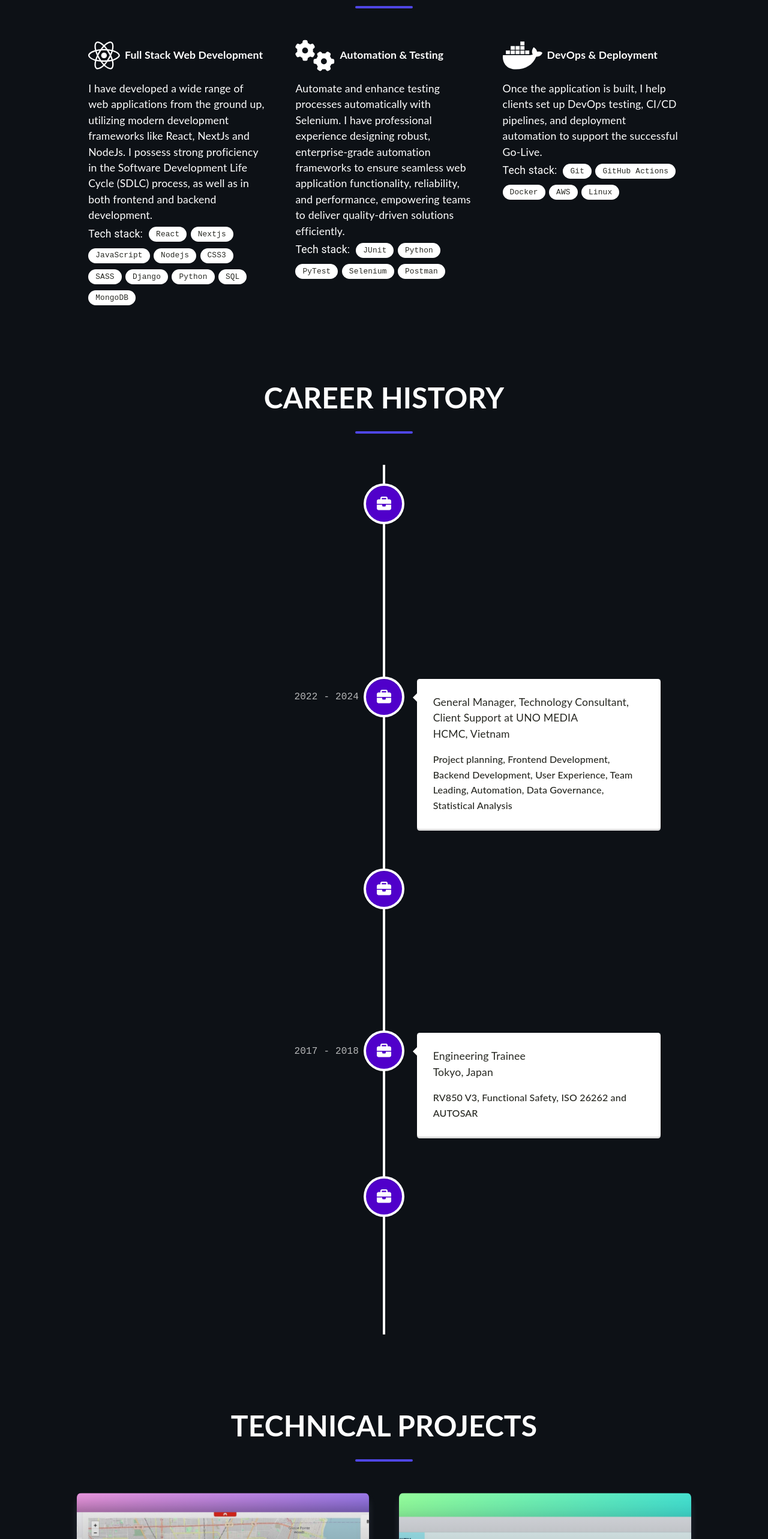
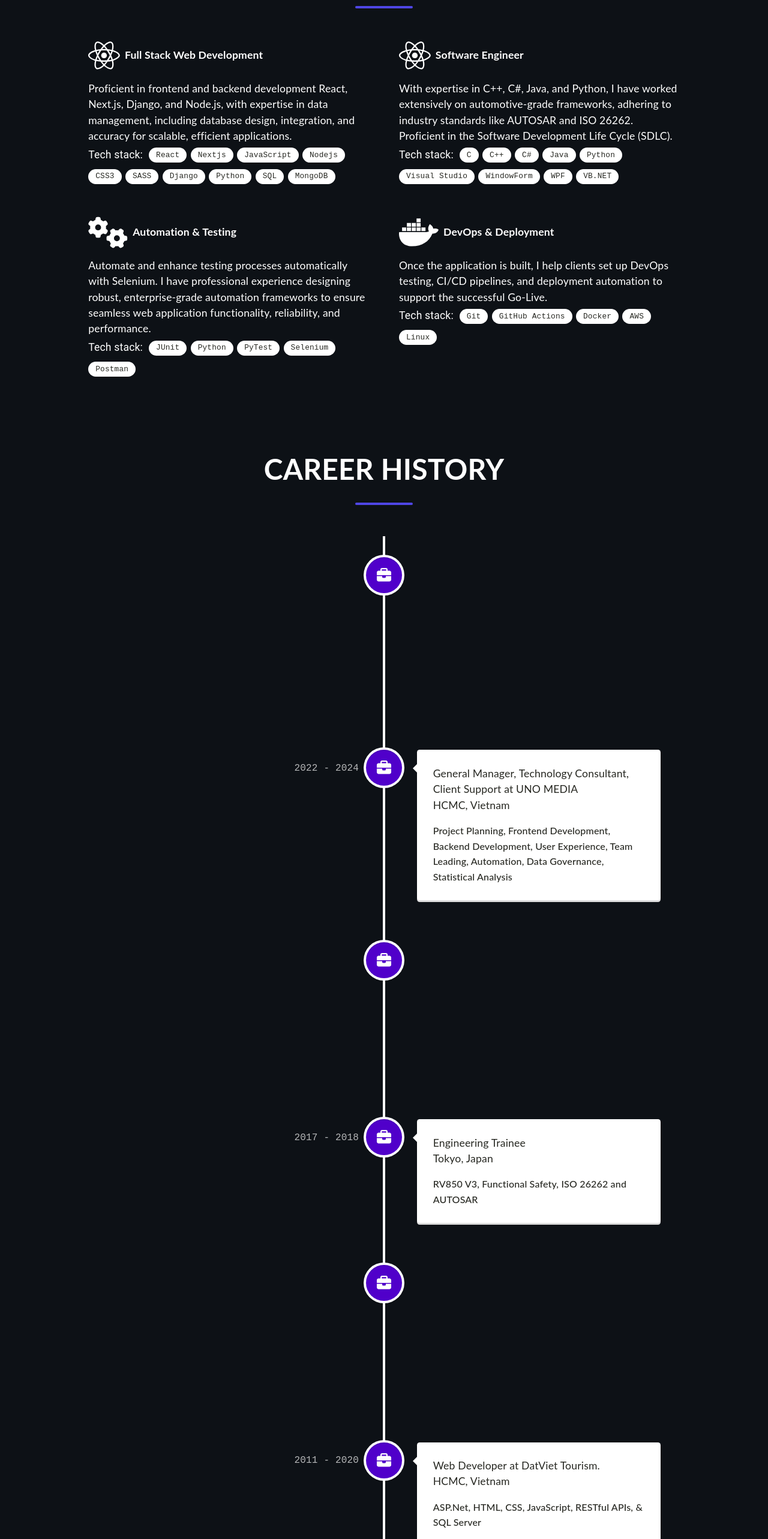
Before and after one commit to tonidevvn/blog, a React (Create React App) app: page / in a window 1280 px wide. Shown: the part 1752-4318 px from the top of the page at 60% size. Built offline with nearby package versions, Linux system fonts and the light colour scheme.

Commit message:
Update content

```diff
--- a/src/assets/styles/Expertise.scss
+++ b/src/assets/styles/Expertise.scss
@@ -11,7 +11,7 @@
 
 .skills-container .skills-grid {
   display: grid;
-    grid-template-columns: repeat(3, 1fr);
+  grid-template-columns: repeat(2, 1fr);
   grid-gap: 50px;
 }
 
@@ -27,7 +27,7 @@
   height: 25px !important;
 
   span {
-        font-family: 'Courier Prime', monospace;
+    font-family: "Courier Prime", monospace;
     color: rgb(39, 40, 34);
   }
 
--- a/src/components/Expertise.tsx
+++ b/src/components/Expertise.tsx
@@ -6,7 +6,19 @@ import Chip from "@mui/material/Chip";
 import "../assets/styles/Expertise.scss";
 import { faCogs } from "@fortawesome/free-solid-svg-icons";
 
-const labelsFirst = [
+const labelsSW = [
+  "C",
+  "C++",
+  "C#",
+  "Java",
+  "Python",
+  "Visual Studio",
+  "WindowForm",
+  "WPF",
+  "VB.NET",
+];
+
+const labelsWeb = [
   "React",
   "Nextjs",
   "JavaScript",
@@ -19,9 +31,9 @@ const labelsFirst = [
   "MongoDB",
 ];
 
-const labelsSecond = ["JUnit", "Python", "PyTest", "Selenium", "Postman"];
+const labelsTest = ["JUnit", "Python", "PyTest", "Selenium", "Postman"];
 
-const labelsThird = ["Git", "GitHub Actions", "Docker", "AWS", "Linux"];
+const labelsDevOp = ["Git", "GitHub Actions", "Docker", "AWS", "Linux"];
 
 function Expertise() {
   return (
@@ -39,15 +51,33 @@ function Expertise() {
               <h3 className="ml-2 font-bold">Full Stack Web Development</h3>
             </div>
             <p>
-              I have developed a wide range of web applications from the ground
-              up, utilizing modern development frameworks like React, NextJs and
-              NodeJs. I possess strong proficiency in the Software Development
-              Life Cycle (SDLC) process, as well as in both frontend and backend
-              development.
+              Proficient in frontend and backend development React, Next.js,
+              Django, and Node.js, with expertise in data management, including
+              database design, integration, and accuracy for scalable, efficient
+              applications.
             </p>
             <div className="flex-chips">
               <span className="chip-title">Tech stack:</span>
-              {labelsFirst.map((label, index) => (
+              {labelsWeb.map((label, index) => (
+                <Chip key={index} className="chip" label={label} />
+              ))}
+            </div>
+          </div>
+
+          <div className="skill">
+            <div className="flex align-middle items-center mb-4 cursor-pointer">
+              <FontAwesomeIcon icon={faReact} size="3x" />
+              <h3 className="ml-2 font-bold">Software Engineer</h3>
+            </div>
+            <p>
+              With expertise in C++, C#, Java, and Python, I have worked
+              extensively on automotive-grade frameworks, adhering to industry
+              standards like AUTOSAR and ISO 26262. Proficient in the Software
+              Development Life Cycle (SDLC).
+            </p>
+            <div className="flex-chips">
+              <span className="chip-title">Tech stack:</span>
+              {labelsSW.map((label, index) => (
                 <Chip key={index} className="chip" label={label} />
               ))}
             </div>
@@ -62,12 +92,11 @@ function Expertise() {
               Automate and enhance testing processes automatically with
               Selenium. I have professional experience designing robust,
               enterprise-grade automation frameworks to ensure seamless web
-              application functionality, reliability, and performance,
-              empowering teams to deliver quality-driven solutions efficiently.
+              application functionality, reliability, and performance.
             </p>
             <div className="flex-chips">
               <span className="chip-title">Tech stack:</span>
-              {labelsSecond.map((label, index) => (
+              {labelsTest.map((label, index) => (
                 <Chip key={index} className="chip" label={label} />
               ))}
             </div>
@@ -85,7 +114,7 @@ function Expertise() {
             </p>
             <div className="flex-chips">
               <span className="chip-title">Tech stack:</span>
-              {labelsThird.map((label, index) => (
+              {labelsDevOp.map((label, index) => (
                 <Chip key={index} className="chip" label={label} />
               ))}
             </div>
--- a/src/components/Main.tsx
+++ b/src/components/Main.tsx
@@ -78,9 +78,9 @@ function Main() {
                     >
                       <path d="M10 12a2 2 0 100-4 2 2 0 000 4z"></path>
                       <path
-                        fill-rule="evenodd"
+                        fillRule="evenodd"
                         d="M.458 10C1.732 5.943 5.522 3 10 3s8.268 2.943 9.542 7c-1.274 4.057-5.064 7-9.542 7S1.732 14.057.458 10zM14 10a4 4 0 11-8 0 4 4 0 018 0z"
-                        clip-rule="evenodd"
+                        clipRule="evenodd"
                       ></path>
                     </svg>
                   </div>
@@ -103,7 +103,7 @@ function Main() {
           <svg
             stroke="currentColor"
             fill="currentColor"
-            stroke-width="0"
+            strokeWidth="0"
             viewBox="0 0 24 24"
             className="h-6 w-6"
             aria-hidden="true"
--- a/src/components/Timeline.tsx
+++ b/src/components/Timeline.tsx
@@ -51,7 +51,7 @@ function Timeline() {
               HCMC, Vietnam
             </h4>
             <p>
-              Project planning, Frontend Development, Backend Development, User
+              Project Planning, Frontend Development, Backend Development, User
               Experience, Team Leading, Automation, Data Governance, Statistical
               Analysis
             </p>
@@ -69,8 +69,8 @@ function Timeline() {
               HCMC, Vietnam
             </h4>
             <p>
-              Project management, Requirement Analysis, Customer Support, Team
-              Leading
+              Project Management, Risk Monitoring, Requirement Analysis,
+              Customer Support, Team Leading
             </p>
           </VerticalTimelineElement>
           <VerticalTimelineElement
@@ -98,9 +98,23 @@ function Timeline() {
               HCMC, Vietnam
             </h4>
             <p>
-              Software Engineer, Software Tester, Frontend Development, Backend
-              Development, User Experience
+              Software Development, Software Testing, Frontend Development,
+              Backend Development, User Experience
             </p>
+          </VerticalTimelineElement>
+          <VerticalTimelineElement
+            className="vertical-timeline-element--work"
+            date="2011 - 2020"
+            iconStyle={{ background: "#5000ca", color: "rgb(39, 40, 34)" }}
+            icon={<FontAwesomeIcon icon={faBriefcase} />}
+          >
+            <h3 className="vertical-timeline-element-title">
+              Web Developer at DatViet Tourism.
+            </h3>
+            <h4 className="vertical-timeline-element-subtitle">
+              HCMC, Vietnam
+            </h4>
+            <p>ASP.Net, HTML, CSS, JavaScript, RESTful APIs, & SQL Server</p>
           </VerticalTimelineElement>
         </VerticalTimeline>
       </div>
```
Lines whose indentation alone changed are shown as unchanged.
